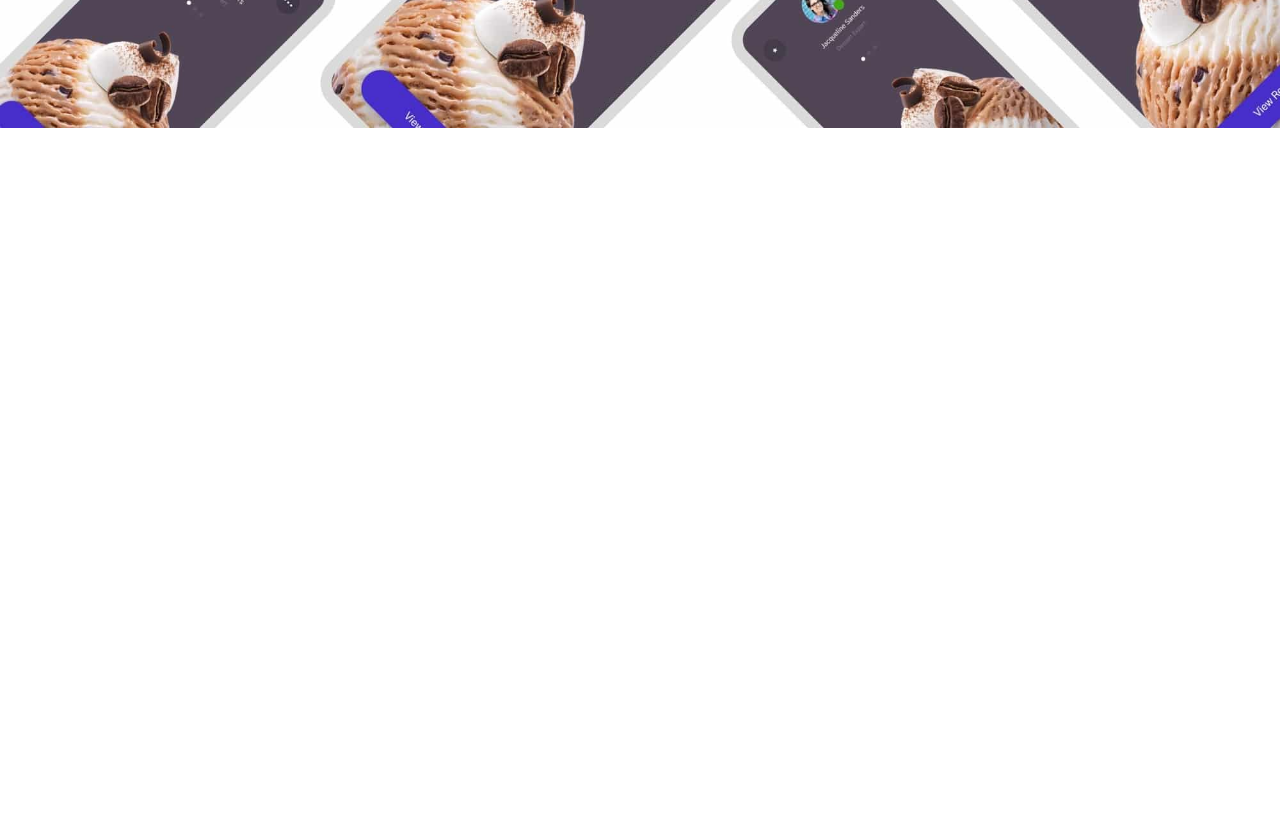
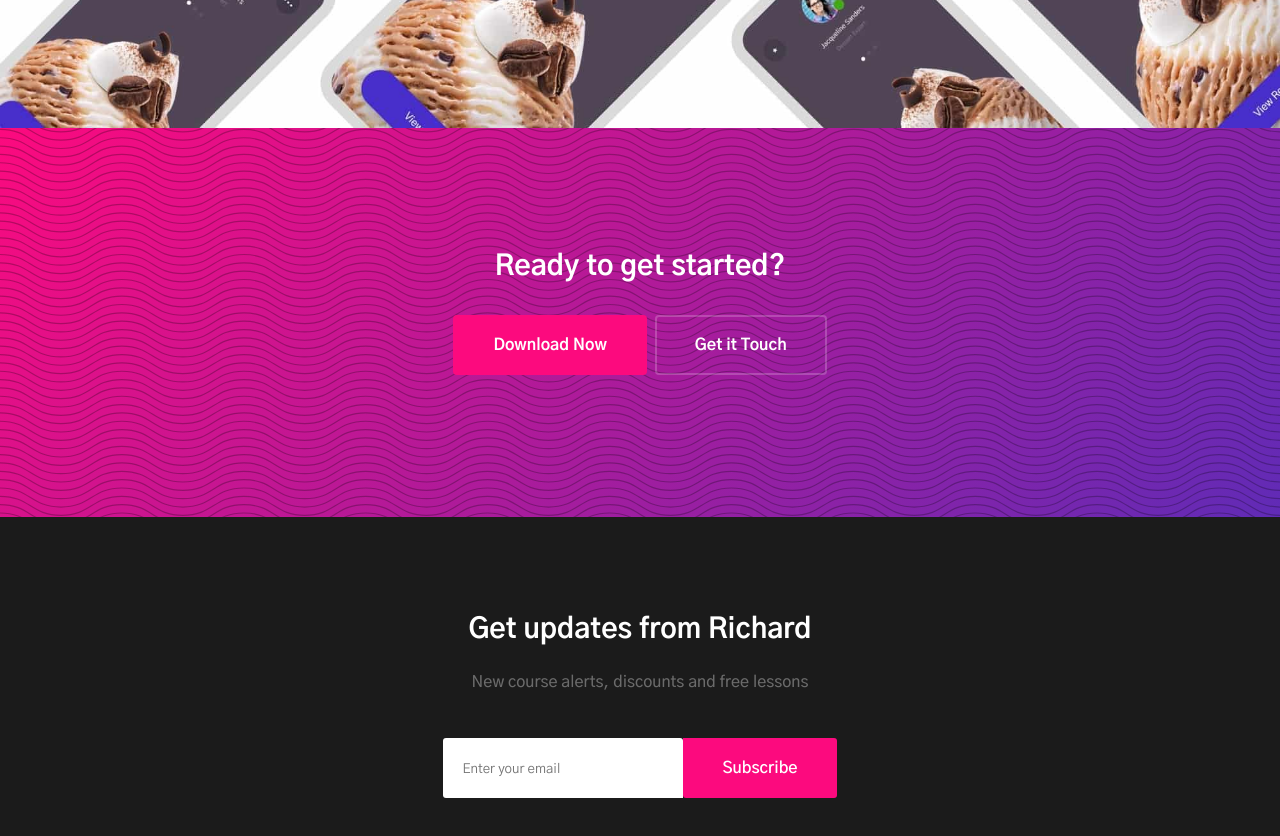
Before and after one commit to Deividb2/richard, a Vue app: page / in a window 1280 px wide. Shown: the part 5540-6376 px from the top of the page. Before the commit the page ends 5668 px from the top, so only its background shows below. Built offline with nearby package versions, Linux system fonts and the light colour scheme.

Commit message:
estilizando componente

```diff
--- a/src/components/NewsletterView.vue
+++ b/src/components/NewsletterView.vue
@@ -1,11 +1,164 @@
 <script></script>
 
 <template>
-    <section>
+    <section class="newsletter">
+        <div class="baixar">
+            <h3 class="baixarTitulo">Ready to get started?</h3>
+            <div class="baixarBtnBox">
+                <button>Download Now</button>
+                <button>Get it Touch</button>
+            </div>
+        </div>
+
+        <div class="contato">
+            <h3 class="contatoTitulo">Get updates from Richard</h3>
+            <h4 class="contatoSubtitulo">New course alerts, discounts and free lessons</h4>
+
+            <form @click.prevent class="formulario">
+                <input type="email" name="email" class="email" placeholder="Enter your email">
+                <input type="submit" value="Subscribe" class="btn" data-wait="Please wait...">
+            </form>
+        </div>
 
     </section>
 </template>
 
 <style scoped>
 
+.newsletter {
+    display: flex;
+    flex-direction: column;
+}
+
+.baixar {
+    display: flex;
+    flex-direction: column;
+    gap: 0.6rem;
+    text-align: center;
+    padding: 7.65rem 1rem 11.4rem 1rem;
+    background: url(../../public/img/wavy-bg.svg) center / cover, linear-gradient(135deg, #fc0a7e, #602bb6);
+
+    @media (min-width: 768px) {
+        padding: 6.4rem 0 8.9rem 0;
+    }
+}
+
+.baixarTitulo, .contatoTitulo {
+    font-size: 28px;
+    color: #fff;
+    margin: 20px 0;
+}
+
+.baixarBtnBox {
+    display: flex;
+    flex-direction: column;
+    gap: .5rem;
+
+    button {
+        color: #fff;
+        font-weight: bold;
+        font-size: 1rem;
+        padding: 20px 40px;
+        background-color: transparent;
+        border: none;
+        border-radius: 4px;
+        cursor: pointer;
+    }
+
+    @media (min-width: 768px) {
+        flex-direction: row;
+        justify-content: center;
+        align-items: center;
+    }
+}
+
+.baixarBtnBox button:first-child {
+    background-color: #fc0a7e;
+    transition: bic-bezier(.789, .159, .25, 1);
+    transition: background-color 500ms cubic-bezier(.789, .159, .25, 1), color 200ms cubic-bezier(.789, .159, .25, 1);
+
+    &:hover {
+        background-color: #fff;
+        color: #6b6b6b;
+    }
+}
+
+.baixarBtnBox button:last-child {
+    box-shadow: inset 0 0 0 2px #ffffff33;
+
+    &:hover {
+        box-shadow: inset 0 0 0 2px #fff;
+
+    }
+}
+
+.contato {
+    background-color: #1b1b1b;
+    padding: 4.7rem 1rem 6rem;
+    display: flex;
+    flex-direction: column;
+    text-align: center;
+}
+
+.contatoSubtitulo {
+    color: #6b6b6b;
+    font-size: 1rem;
+    font-weight: 500;
+    line-height: 1.8rem;
+    margin-bottom: .6rem;
+}
+
+.formulario {
+    display: flex;
+    flex-direction: column;
+    margin-top: 2rem;
+
+    @media (min-width: 768px) {
+        flex-direction: row;
+        justify-content: center;
+    }
+}
+
+.email {
+    border: none;
+    outline: none;
+    padding: 20px 40px;
+    text-align: center;
+    border-top-right-radius: 3px;
+    border-top-left-radius: 3px;
+
+    &:focus {
+        box-shadow: inset 0 0 0 2px #fc0a7e;
+    }
+
+    @media (min-width: 768px)  {
+        border-top-left-radius: 3px;
+        border-bottom-left-radius: 3px;
+        text-align: start;
+        padding: 10px 0 8px 20px;
+        width: 15rem;
+    }
+}
+
+.btn {
+    border: none;
+    padding: 20px 40px;
+    background-color: #fc0a7e;
+    color: #fff;
+    font-size: 1rem;
+    font-weight: 600;
+    border-bottom-right-radius: 3px;
+    border-bottom-left-radius: 3px;
+    transition: all 0.5s ease;
+
+    @media (min-width: 768px) {
+        border-top-right-radius: 3px;
+        border-bottom-right-radius: 3px;
+    }
+
+    &:hover {
+        background-color: #000;
+    }
+}
+
 </style>
```
